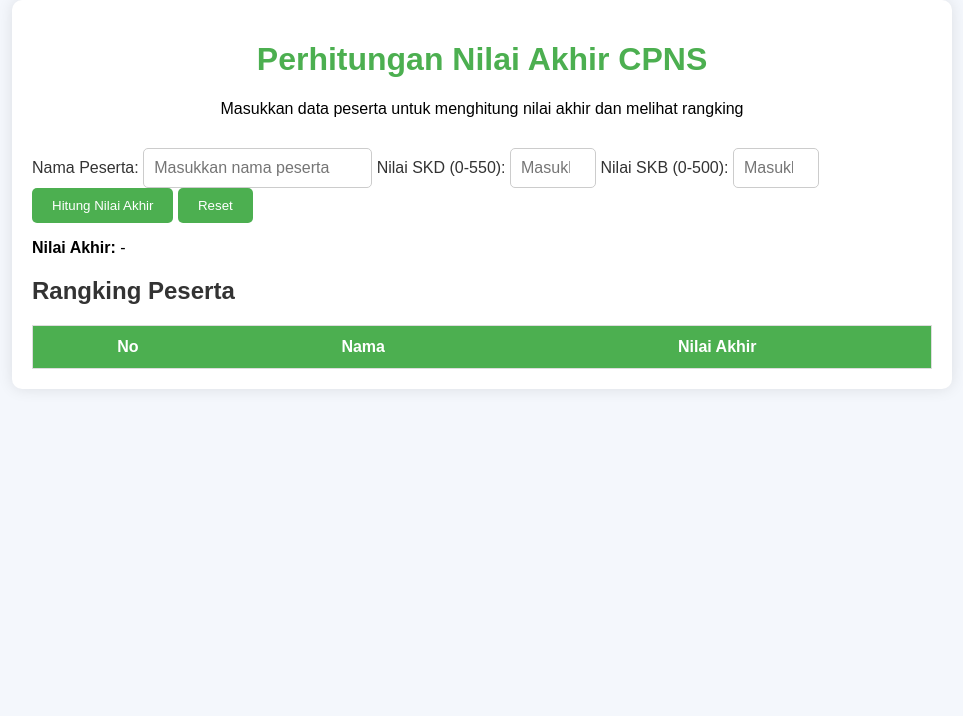
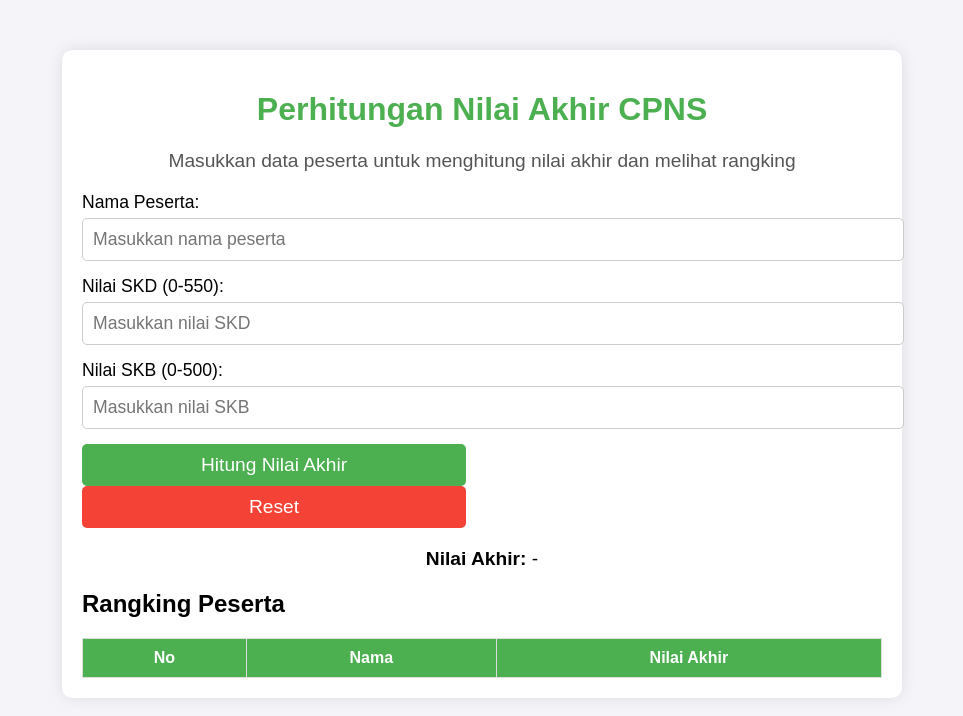
Before and after one commit to damarwulan0012/damarwulan0012.github.io, a plain HTML site: page index.html in a window 1280 px wide. Shown: the whole page, without its empty margins (158-1121 px from the left). Drawn offline with Linux system fonts and the light colour scheme.

Commit message:
Update style.css

```diff
--- a/style.css
+++ b/style.css
@@ -1,76 +1,93 @@
-/* styles.css */
+/* style.css */
+
 body {
   font-family: Arial, sans-serif;
-    background-color: #f4f7fc;
+  background-color: #f4f4f9;
   margin: 0;
   padding: 0;
 }
 
 .container {
-    width: 80%;
-    max-width: 900px;
-    margin: 0 auto;
-    background-color: white;
+  max-width: 800px;
+  margin: 50px auto;
+  background-color: #fff;
   padding: 20px;
   border-radius: 10px;
   box-shadow: 0 0 15px rgba(0, 0, 0, 0.1);
 }
 
-header {
+header h1 {
+  color: #4CAF50;
   text-align: center;
-    margin-bottom: 30px;
 }
 
-h1 {
-    font-size: 2rem;
-    color: #4CAF50;
+header p {
+  text-align: center;
+  font-size: 1.2em;
+  color: #555;
 }
 
-h2 {
-    font-size: 1.5rem;
-    color: #333;
-}
-
-form {
-    display: grid;
-    gap: 15px;
-    margin-bottom: 20px;
+.form-container {
+  margin: 20px 0;
 }
 
 label {
-    font-size: 1rem;
-    color: #333;
+  display: block;
+  margin-bottom: 5px;
+  font-size: 1.1em;
 }
 
 input {
+  width: 100%;
   padding: 10px;
-    font-size: 1rem;
+  margin-bottom: 15px;
+  font-size: 1.1em;
   border: 1px solid #ccc;
   border-radius: 5px;
 }
 
 button {
-    padding: 10px 20px;
+  width: 48%;
+  padding: 10px;
   background-color: #4CAF50;
   color: white;
+  font-size: 1.2em;
   border: none;
   border-radius: 5px;
   cursor: pointer;
+  margin-right: 4%;
 }
 
 button:hover {
   background-color: #45a049;
 }
 
+button:last-child {
+  background-color: #f44336;
+}
+
+button:last-child:hover {
+  background-color: #e53935;
+}
+
+.hasil-container {
+  margin-top: 20px;
+  font-size: 1.2em;
+  text-align: center;
+}
+
 table {
   width: 100%;
   border-collapse: collapse;
   margin-top: 20px;
+}
+
+table, th, td {
   border: 1px solid #ddd;
 }
 
 th, td {
-    padding: 12px;
+  padding: 10px;
   text-align: center;
 }
 
@@ -80,5 +97,9 @@ th {
 }
 
 tr:nth-child(even) {
-    background-color: #f9f9f9;
+  background-color: #f2f2f2;
 }
+
+tr:hover {
+  background-color: #ddd;
+}
```
Lines whose indentation alone changed are shown as unchanged.
